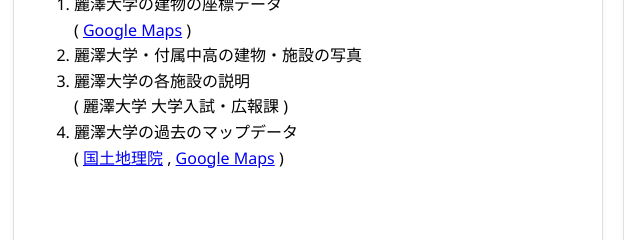
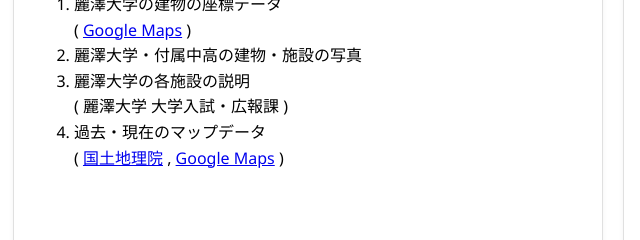
Before and after one commit to yoshi615/GIS, a plain HTML site: page final_week/index.html in a window 1280 px wide. Shown: the part 1340-1580 px from the top of the page, 27-667 px from the left. Drawn offline with Linux system fonts and the light colour scheme.

Commit message:
文字訂正

```diff
--- a/final_week/index.html
+++ b/final_week/index.html
@@ -44,7 +44,7 @@
                     <li>麗澤大学・付属中高の建物・施設の写真</li>
                     <li>麗澤大学の各施設の説明<br>
                         ( 麗澤大学 大学入試・広報課 )</li>
-                    <li>麗澤大学の過去のマップデータ<br>
+                    <li>過去・現在のマップデータ<br>
                         ( <a rel="noopener" target="_blank" href="https://www.gsi.go.jp/top.html">国土地理院</a> , <a rel="noopener" target="_blank" href="https://www.google.co.jp/maps/@35.8327739,139.9540037,758m/data=!3m1!1e3?entry=ttu&g_ep=EgoyMDI1MDcxNi4wIKXMDSoASAFQAw%3D%3D">Google Maps</a> )</li>
 
                 </ol>
```
